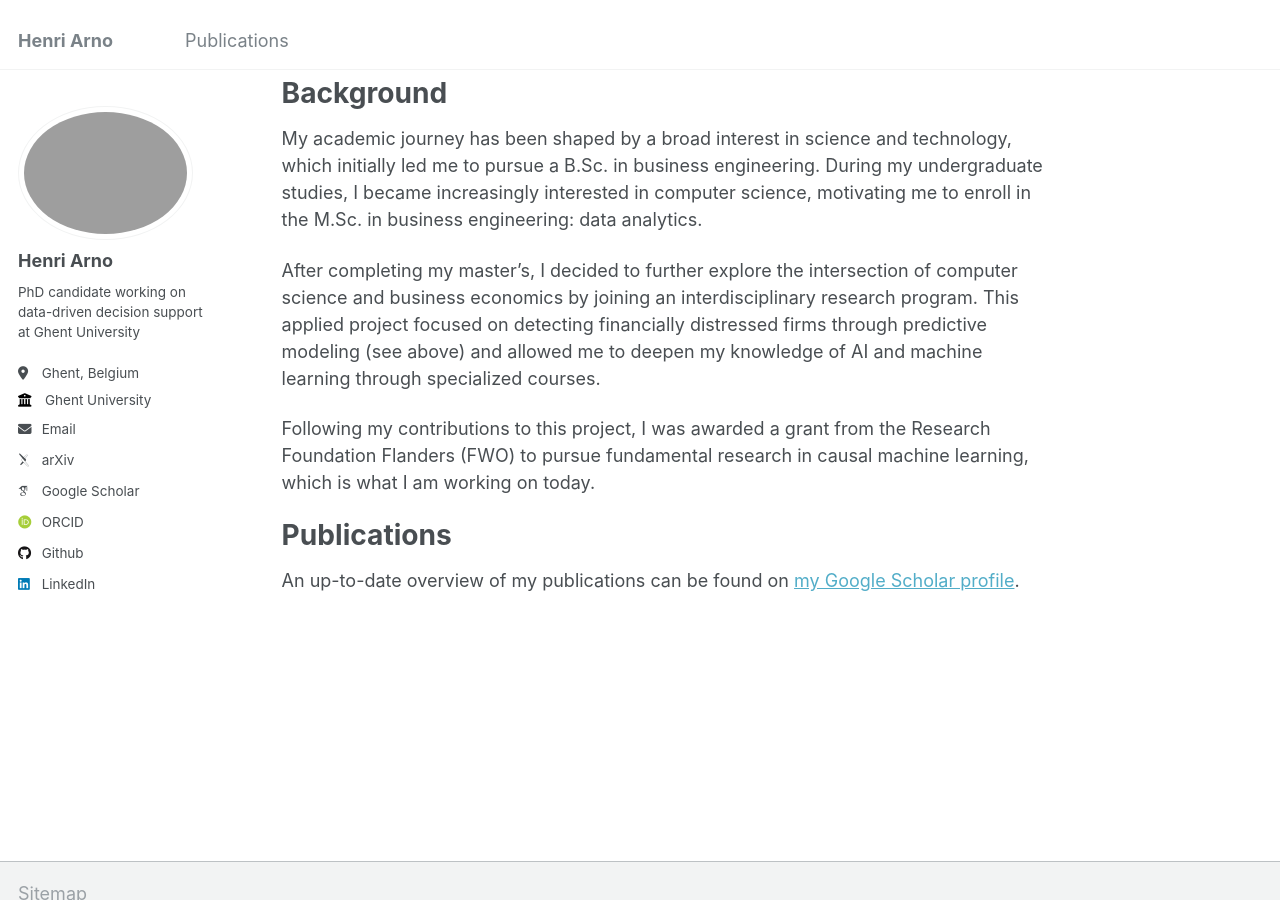
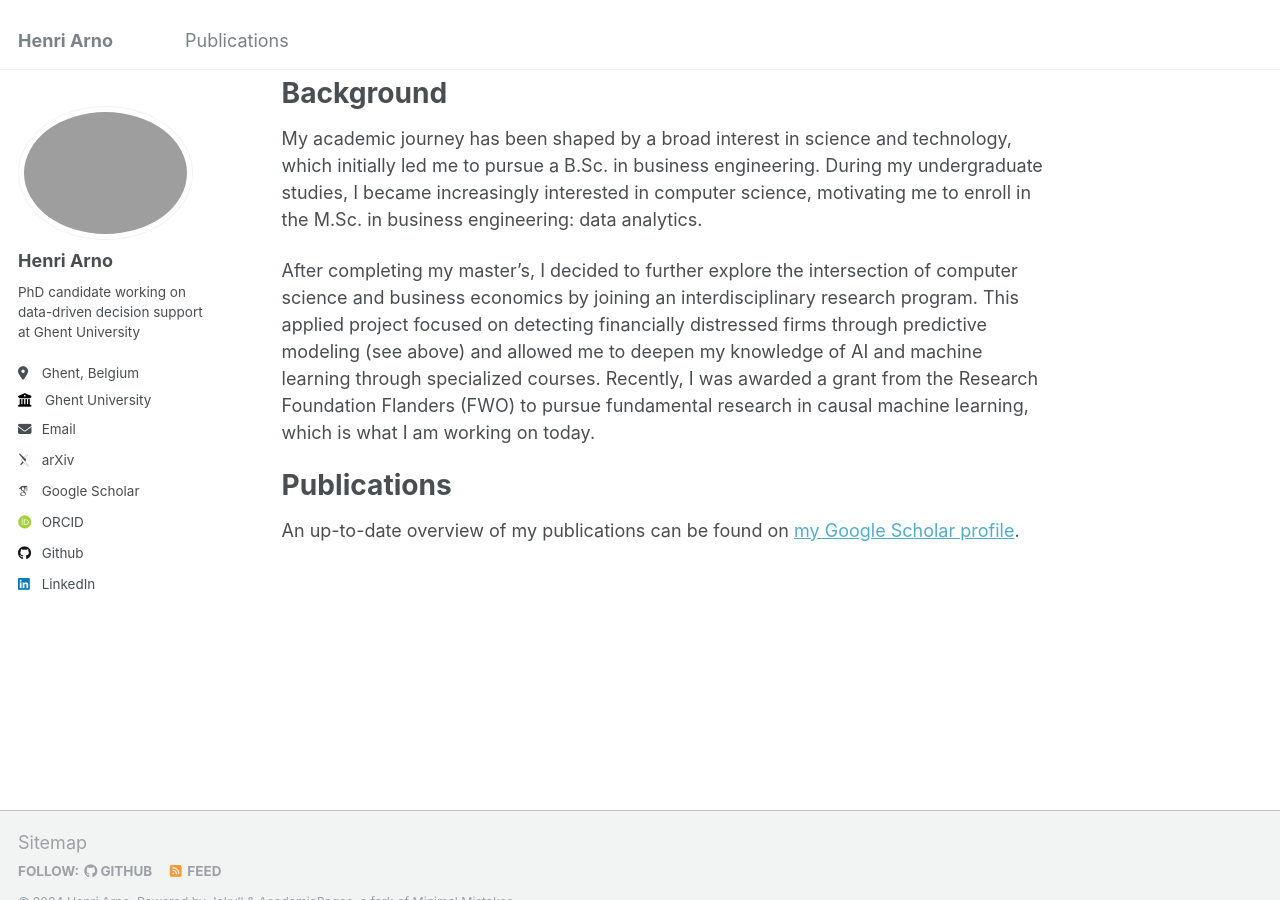
Before and after one commit to HenriArno/HenriArno.github.io, a Jekyll site: the page built from _pages/about.md, in a window 1280 px wide and 900 px high, scrolled down 438 px. Built offline with Jekyll 4.4.1, drawn with Linux system fonts in a browser that asks for light colours; some web fonts are replaced.

Commit message:
Update about.md

```diff
--- a/_pages/about.md
+++ b/_pages/about.md
@@ -17,9 +17,7 @@ Background
 ======
 My academic journey has been shaped by a broad interest in science and technology, which initially led me to pursue a B.Sc. in business engineering. During my undergraduate studies, I became increasingly interested in computer science, motivating me to enroll in the M.Sc. in business engineering: data analytics.
 
-After completing my master’s, I decided to further explore the intersection of computer science and business economics by joining an interdisciplinary research program. This applied project focused on detecting financially distressed firms through predictive modeling (see above) and allowed me to deepen my knowledge of AI and machine learning through specialized courses.
-
-Following my contributions to this project, I was awarded a grant from the Research Foundation Flanders (FWO) to pursue fundamental research in causal machine learning, which is what I am working on today.
+After completing my master’s, I decided to further explore the intersection of computer science and business economics by joining an interdisciplinary research program. This applied project focused on detecting financially distressed firms through predictive modeling (see above) and allowed me to deepen my knowledge of AI and machine learning through specialized courses. Recently, I was awarded a grant from the Research Foundation Flanders (FWO) to pursue fundamental research in causal machine learning, which is what I am working on today.
 
 
 Publications
```
